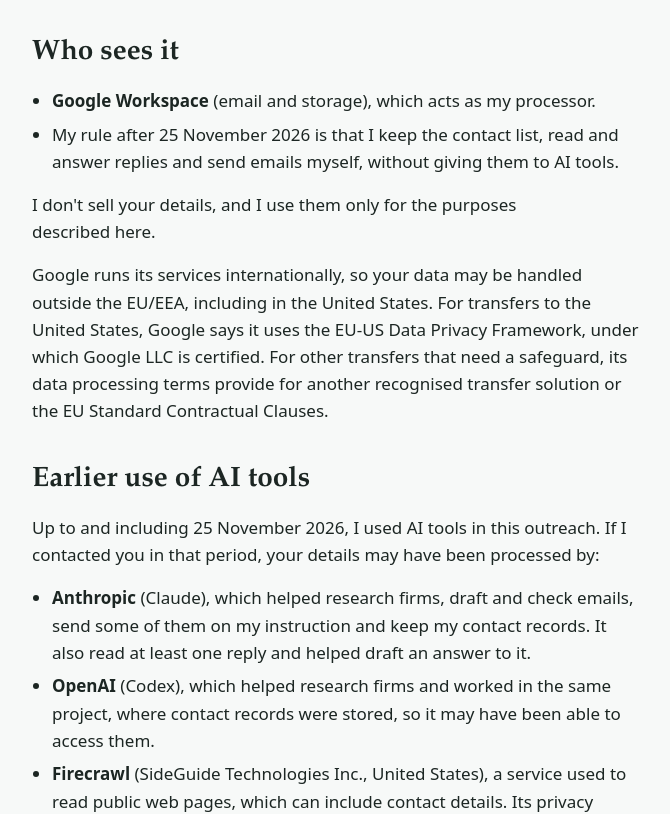
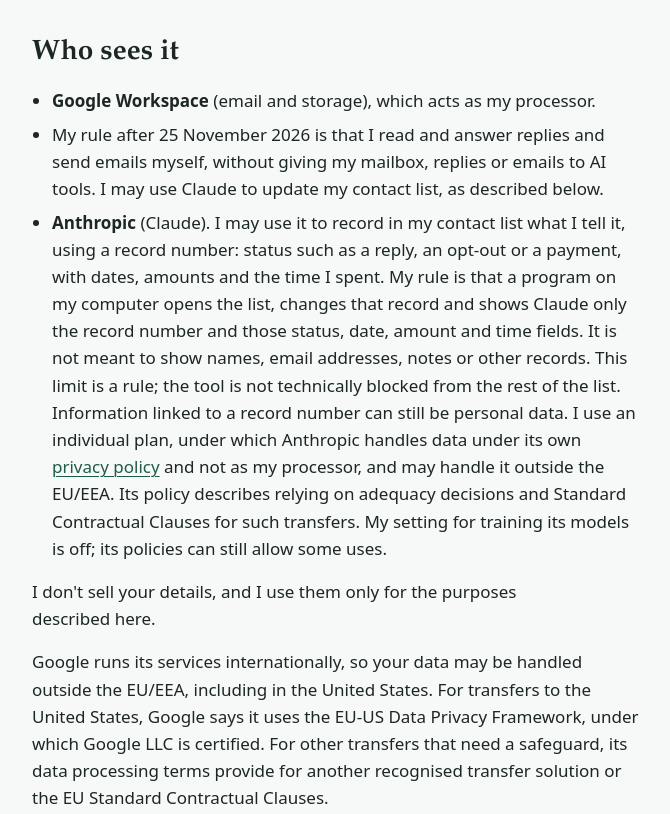
Before and after one commit to sander418/nilssenautomation.com, a plain HTML site: page privacy/index.html in a window 1280 px wide. Shown: the part 1415-2229 px from the top of the page, without its empty margins (112-782 px from the left). Drawn offline with Linux system fonts and the light colour scheme.

Commit message:
Privacy notice: explain AI contact logging

```diff
--- a/privacy/index.html
+++ b/privacy/index.html
@@ -69,7 +69,8 @@
 
       <ul>
         <li><strong>Google Workspace</strong> (email and storage), which acts as my processor.</li>
-        <li>My rule after 25 November 2026 is that I keep the contact list, read and answer replies and send emails myself, without giving them to AI tools.</li>
+        <li>My rule after 25 November 2026 is that I read and answer replies and send emails myself, without giving my mailbox, replies or emails to AI tools. I may use Claude to update my contact list, as described below.</li>
+        <li><strong>Anthropic</strong> (Claude). I may use it to record in my contact list what I tell it, using a record number: status such as a reply, an opt-out or a payment, with dates, amounts and the time I spent. My rule is that a program on my computer opens the list, changes that record and shows Claude only the record number and those status, date, amount and time fields. It is not meant to show names, email addresses, notes or other records. This limit is a rule; the tool is not technically blocked from the rest of the list. Information linked to a record number can still be personal data. I use an individual plan, under which Anthropic handles data under its own <a href="https://www.anthropic.com/legal/privacy">privacy policy</a> and not as my processor, and may handle it outside the EU/EEA. Its policy describes relying on adequacy decisions and Standard Contractual Clauses for such transfers. My setting for training its models is off; its policies can still allow some uses.</li>
       </ul>
 
       <p>I don't sell your details, and I use them only for the purposes described here.</p>
@@ -99,7 +100,7 @@
       <ul>
         <li>Up to <strong>12 months after my last message</strong> to you or your last reply, then I delete it from my email and contact records.</li>
         <li>If you ask me to stop, I keep only a minimal "do not contact" record (firm name, your email address, the stop flag and the date) so I don't contact you again.</li>
-        <li>Copies from the earlier use of these tools may be kept by their providers for periods set by their own policies and, where relevant, my account settings.</li>
+        <li>Copies from the use of these tools may be kept by their providers for periods set by their own policies and, where relevant, my account settings.</li>
       </ul>
 
       <h2>Your rights</h2>
```
